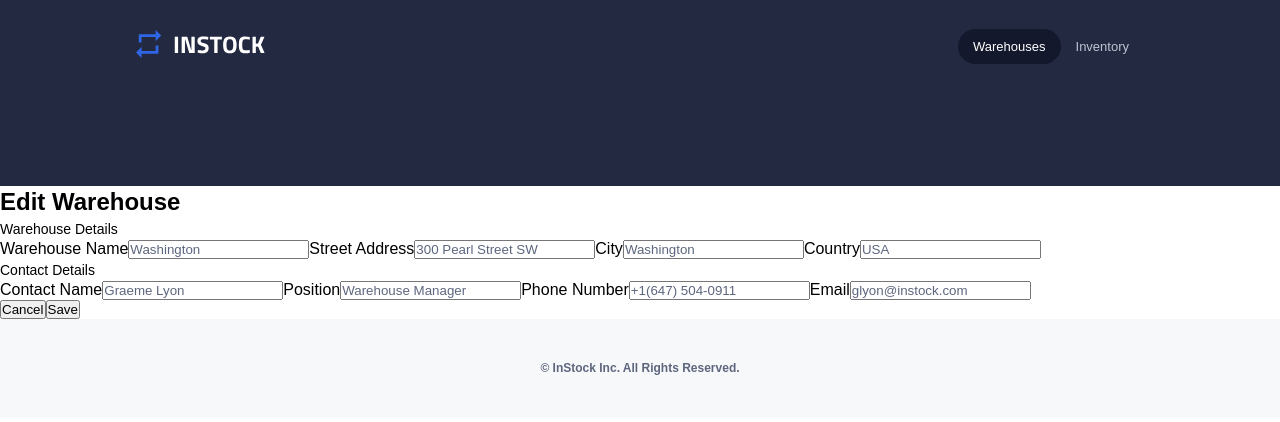
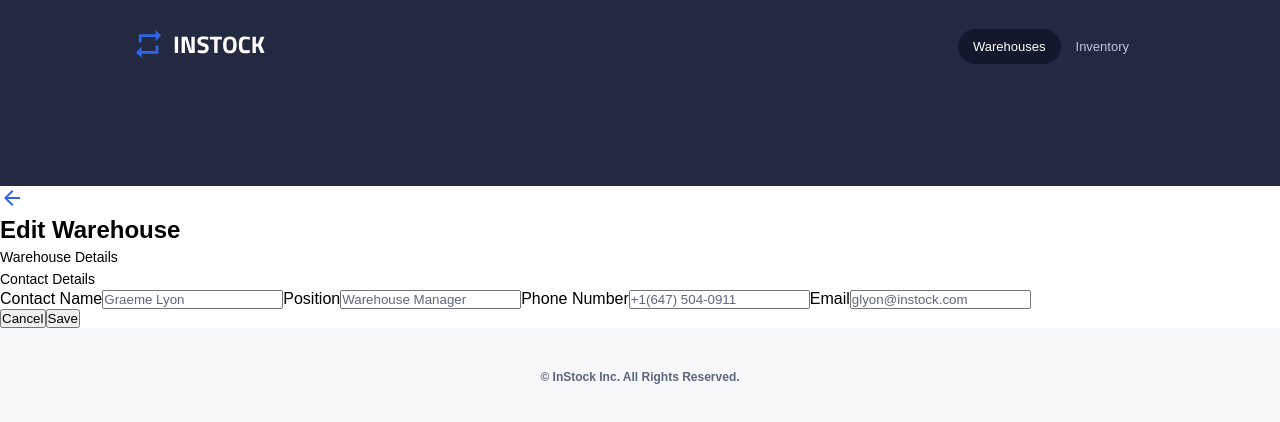
Before and after one commit to MoeyR/instock, a React (Create React App) app: page /warehouses/1/edit in a window 1280 px wide. Shown: the top 422 px of the page. Built offline with nearby package versions, Linux system fonts and the light colour scheme.

Commit message:
additional components for warehouse edit created

```diff
--- a/src/pages/WarehouseEdit/WarehouseEdit.jsx
+++ b/src/pages/WarehouseEdit/WarehouseEdit.jsx
@@ -1,24 +1,22 @@
 import './WarehouseEdit.scss'
+import { Link } from 'react-router-dom'
+import arrowBack from '../../assets/icons/arrow_back-24px.svg'
 
 
 function WarehouseEdit(){
     return (
-      <form>
+      <section>
+      <form className='warehouse'>
+        <div className='WarehouseEdit_header'>
+          <Link to="/warehouses" className='warehouseEdit__header-arrow'>
+            <img src={arrowBack} alt={arrowBack} />
+          </Link>
+          <h2 className='warehouseEdit__header-title'>Edit Warehouse</h2>
+        </div>
         <div>
-          <h2>Edit Warehouse</h2>
-        </div>
+            <div className='warehouseEdit__wh-details'>
+                <h3 className='warehouseEdit__wh-heading'>Warehouse Details</h3>
 
-        <div>
-            <div>
-                <h3>Warehouse Details</h3>
-                <label htmlFor='name' >Warehouse Name</label>
-                <input type='text' name='name' id='name' placeholder="Washington" required />
-                <label htmlFor='address'>Street Address</label>
-                <input type='text' name='address' id='address' placeholder="300 Pearl Street SW" required />
-                <label htmlFor='city'>City</label>
-                <input type='text' name='city' id='city' placeholder="Washington" required />
-                <label htmlFor='country'>Country</label>
-                <input type='text' name='country' id='country' placeholder="USA" required />
             </div>
              <div>
                 <h3>Contact Details</h3>
@@ -31,12 +29,13 @@ function WarehouseEdit(){
                 <label htmlFor='email'>Email</label>
                 <input type='email' id='email' placeholder="glyon@instock.com" required />
             </div>
-            <div>
-              <button>Cancel</button>
-              <button>Save</button>
-            </div>
         </div>
+        <div>
+            <button>Cancel</button>
+            <button>Save</button>
+          </div>
       </form>
-    )
-}
+      </section>
+    );
+};
 export default WarehouseEdit;
```
Also changed, not shown: src/components/WarehouseDetailsEdit/WarehouseDetailsEdit.jsx (added, +20 -0 lines), src/components/ContactDetailEdit/ContactDetailEdit.jsx (added), src/components/ContactDetailEdit/ContactDetailEdit.scss (added), src/components/WarehouseDetailsEdit/WarehouseDetailsEdit.scss (added).
